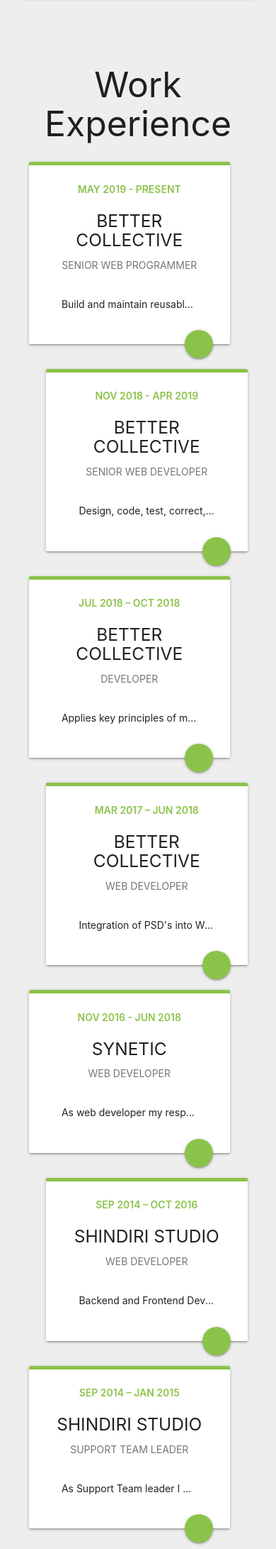
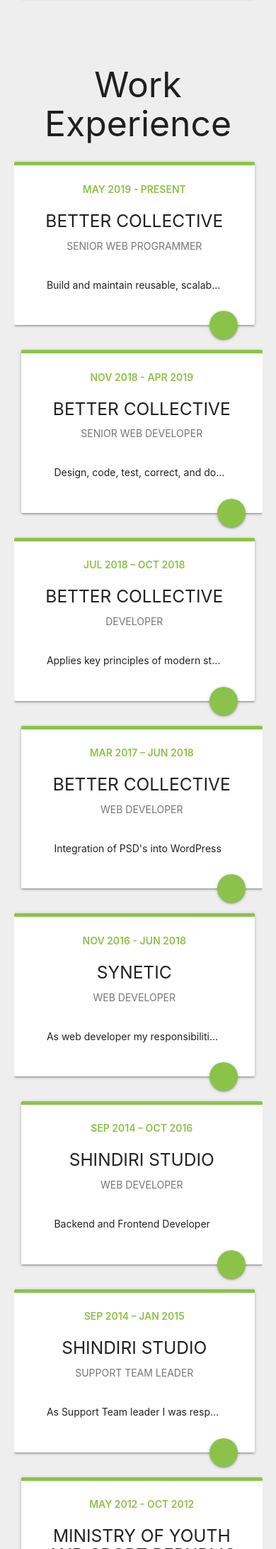
Before and after one commit to raNikola/ranikola.github.io, a PHP site: page / in a window 390 px wide. Shown: the part 2734-4917 px from the top of the page at 71% size. Run offline with PHP 8.4, Linux system fonts and the light colour scheme; some libraries are stand-ins or nearby versions.

Commit message:
fix style
Took 20 minutes

```diff
--- a/assets/css/main_style.css
+++ b/assets/css/main_style.css
@@ -147,6 +147,9 @@
   overflow: hidden;
   position: relative;
 }
+main .experience .timeline {
+  padding: 0;
+}
 main .experience .timeline__bar {
   width: 4px;
   height: 3800px;
@@ -161,11 +164,17 @@
   position: relative;
   margin-bottom: 1rem;
 }
+main .experience .timeline__box-left {
+  padding-left: 0;
+}
 main .experience .timeline__box-left .timeline__card {
   margin-right: 1.75rem;
 }
 main .experience .timeline__box-left .timeline__dot {
   right: -0.4rem;
+}
+main .experience .timeline__box-right {
+  padding-right: 0;
 }
 main .experience .timeline__box-right .timeline__card {
   margin-left: 1.75rem;
@@ -282,6 +291,14 @@
   main .experience .timeline__second {
     margin-top: 0;
   }
+
+  main .experience .timeline__box-left .timeline__card {
+    margin-right: 0;
+  }
+
+  main .experience .timeline__box-right .timeline__card {
+    margin-left: 0;
+  }
 }
 
 /*# sourceMappingURL=main_style.css.map */
--- a/assets/css/main_style.scss
+++ b/assets/css/main_style.scss
@@ -197,6 +197,8 @@
     position: relative;
 
     .timeline {
+      padding: 0;
+
       &__bar {
         width: 4px;
         height: 3800px;
@@ -213,6 +215,8 @@
         margin-bottom: 1rem;
 
         &-left {
+          padding-left: 0;
+
           .timeline__card {
             margin-right: 1.75rem;
           }
@@ -223,9 +227,12 @@
         }
 
         &-right {
+          padding-right: 0;
+
           .timeline__card {
             margin-left: 1.75rem;
           }
+
           .timeline__dot {
             left: -.25rem;
           }
@@ -369,4 +376,12 @@
   main .experience .timeline__second {
     margin-top: 0;
   }
+
+  main .experience .timeline__box-left .timeline__card {
+    margin-right: 0;
+  }
+
+  main .experience .timeline__box-right .timeline__card {
+    margin-left: 0;
+  }
 }
--- a/index.html
+++ b/index.html
@@ -356,7 +356,7 @@
                                 </div>
                                 <div class="card-reveal timeline__reveal">
                                     <span class="card-title center grey-text text-darken-1 timeline__reveal-title">Senior Web Programmer<i
-                                            class="im im-x-mark-circle right green-text light-green-text"></i></span>
+                                            class="im im-x-mark-circle-o right green-text light-green-text"></i></span>
                                     <ul class="timeline__description flow-text">
                                         <li>Build and maintain reusable, scalable code in custom build WordPress
                                             plugins.
@@ -396,7 +396,7 @@
                                 </div>
                                 <div class="card-reveal timeline__reveal">
                                         <span class="card-title center grey-text text-darken-1 timeline__reveal-title">Senior Web Developer<i
-                                                class="im im-x-mark-circle right green-text light-green-text"></i></span>
+                                                class="im im-x-mark-circle-o right green-text light-green-text"></i></span>
                                     <ul class="timeline__description flow-text">
                                         <li>Design, code, test, correct, and document simple programs or scripts under
                                             the supervision of a more senior leveled developer.
@@ -451,7 +451,7 @@
                                 </div>
                                 <div class="card-reveal timeline__reveal">
                                     <span class="card-title center grey-text text-darken-1 timeline__reveal-title">Developer<i
-                                            class="im im-x-mark-circle right green-text light-green-text"></i></span>
+                                            class="im im-x-mark-circle-o right green-text light-green-text"></i></span>
                                     <ul class="timeline__description flow-text">
                                         <li>Design, code, test, corrects, and documents simple programs or scripts under
                                             the supervision of a more senior leveled developer.
@@ -486,7 +486,7 @@
                                 <div class="card-content truncate activator">Integration of PSD's into WordPress</div>
                                 <div class="card-reveal timeline__reveal">
                                     <span class="card-title center grey-text text-darken-1 timeline__reveal-title">Web Developer<i
-                                            class="im im-x-mark-circle right green-text light-green-text"></i></span>
+                                            class="im im-x-mark-circle-o right green-text light-green-text"></i></span>
                                     <ul class="timeline__description flow-text">
                                         <li>Integration of PSD's into WordPress</li>
                                         <li>Configuration and setup of WordPress websites</li>
@@ -513,7 +513,7 @@
                                 </div>
                                 <div class="card-reveal timeline__reveal">
                                         <span class="card-title center grey-text text-darken-1 timeline__reveal-title">Web Developer<i
-                                                class="im im-x-mark-circle right green-text light-green-text"></i></span>
+                                                class="im im-x-mark-circle-o right green-text light-green-text"></i></span>
                                     <ul class="timeline__description flow-text">
                                         <li>As web developer my responsibilities was to create web sites from scratch,
                                             plugins and to provide creative and innovative solutions.
@@ -537,7 +537,7 @@
                                 <div class="card-content truncate activator">Backend and Frontend Developer</div>
                                 <div class="card-reveal timeline__reveal">
                                     <span class="card-title center grey-text text-darken-1 timeline__reveal-title">Web Developer<i
-                                            class="im im-x-mark-circle right green-text light-green-text"></i></span>
+                                            class="im im-x-mark-circle-o right green-text light-green-text"></i></span>
                                     <ul class="timeline__description flow-text">
                                         <li>Backend and Frontend Developer</li>
                                         <li> PHP, HTML5, CSS, LESS, JS and Wordpress( create themes and plugins )</li>
@@ -563,7 +563,7 @@
                                 </div>
                                 <div class="card-reveal timeline__reveal">
                                     <span class="card-title center grey-text text-darken-1 timeline__reveal-title">Support Team Leader<i
-                                            class="im im-x-mark-circle right green-text light-green-text"></i></span>
+                                            class="im im-x-mark-circle-o right green-text light-green-text"></i></span>
                                     <ul class="timeline__description flow-text">
                                         <li>As Support Team leader I was responsible for team of two people. I fixed
                                             bugs in WordPress themes and plugins and posted an update afterwards.
@@ -589,7 +589,7 @@
                                 </div>
                                 <div class="card-reveal timeline__reveal">
                                     <span class="card-title center grey-text text-darken-1 timeline__reveal-title">Team Leader<i
-                                            class="im im-x-mark-circle right green-text light-green-text"></i></span>
+                                            class="im im-x-mark-circle-o right green-text light-green-text"></i></span>
                                     <ul class="timeline__description flow-text"></ul>
                                 </div>
                             </div>
@@ -609,7 +609,7 @@
                                 </div>
                                 <div class="card-reveal timeline__reveal">
                                         <span class="card-title center grey-text text-darken-1 timeline__reveal-title">Pool operator<i
-                                                class="im im-x-mark-circle right green-text light-green-text"></i></span>
+                                                class="im im-x-mark-circle-o right green-text light-green-text"></i></span>
                                     <ul class="timeline__description flow-text"></ul>
                                 </div>
                             </div>
```
Also changed, not shown: 1 other file.
